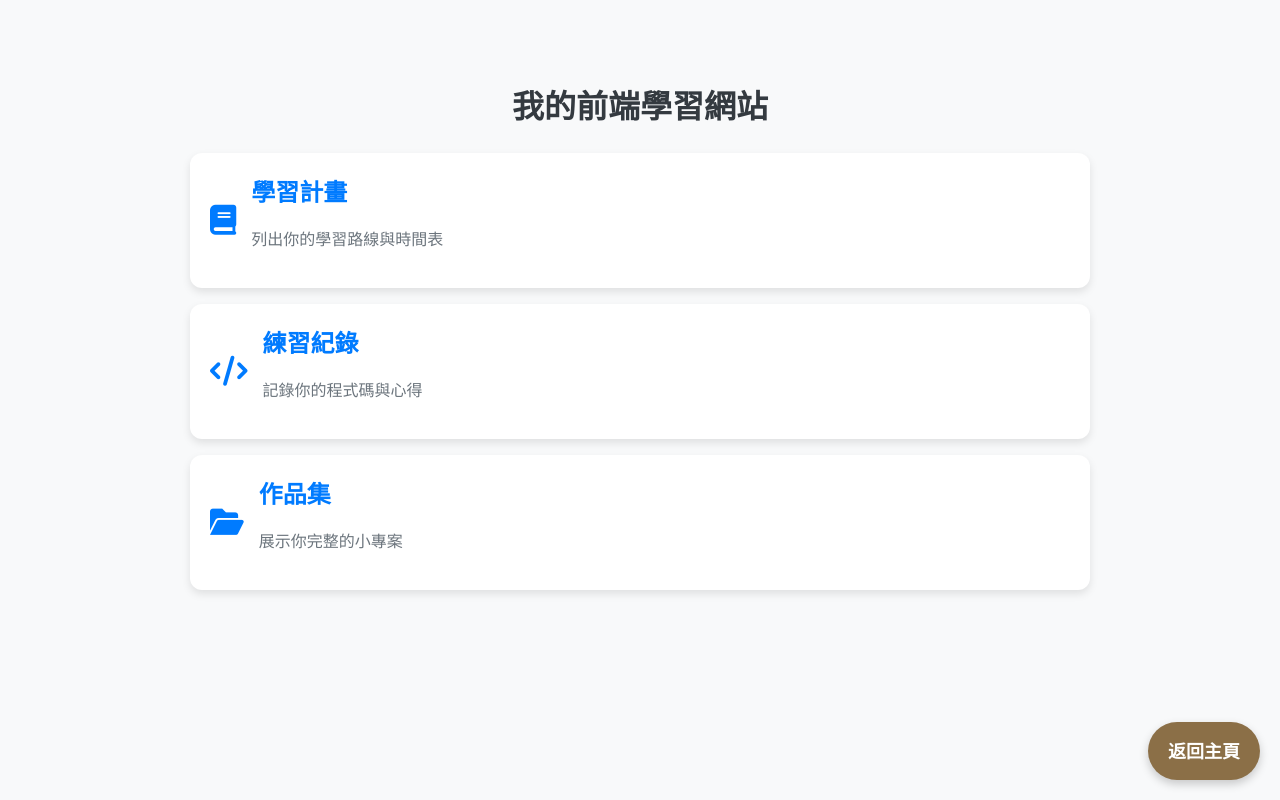
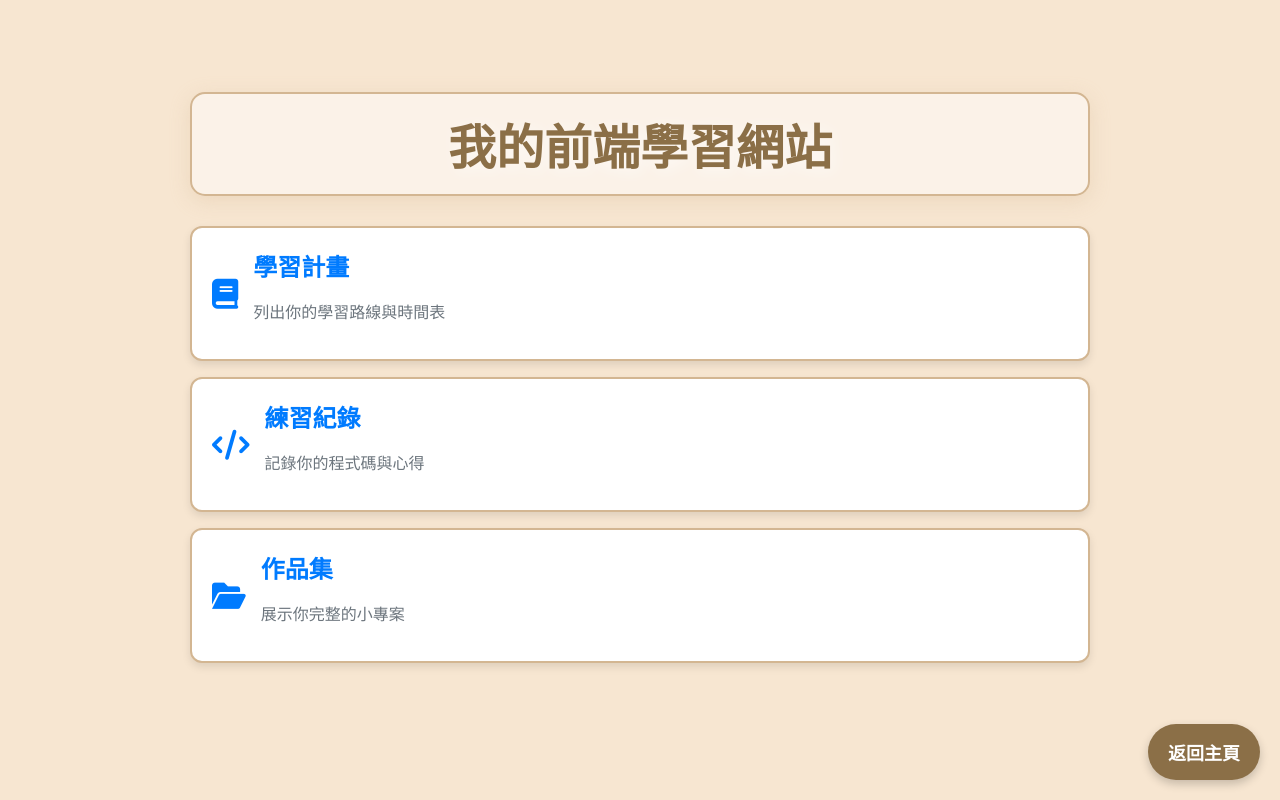
Before and after one commit to chanvivi/--01, a plain HTML site: page week2.html in a window 1280 px wide. Drawn offline with Linux system fonts and the light colour scheme.

Commit message:
風格與主頁統一

```diff
--- /dev/null
+++ b/css/work2.css
@@ -0,0 +1,103 @@
+
+body {
+    font-family: 'Noto Serif Georgian', serif;
+    max-width: 900px;
+    margin: 40px auto;
+    padding: 20px;
+    background-color: #f7e6d1; /* 淡雅背景 */
+    text-align: center;
+    color: #5a4a42;
+}
+
+h1 {
+    color: #8b6f47;
+    font-size: 48px;
+    margin-bottom: 30px;
+    padding: 15px 30px;
+    background: rgba(255, 255, 255, 0.5);
+    border-radius: 15px;
+    text-shadow: 3px 3px 15px rgba(255, 255, 255, 0.6);
+    font-weight: bold;
+    border: 2px solid #d3b692;
+    box-shadow: 0 5px 20px rgba(211, 182, 146, 0.3);
+}
+
+.card {
+    background: white;
+    border-radius: 12px;
+    padding: 20px;
+    margin: 16px auto;
+    display: flex;
+    align-items: center;
+    box-shadow: 0 4px 8px rgba(0, 0, 0, 0.1);
+    transition: transform 0.2s;
+    cursor: pointer;
+    border: 2px solid #d3b692;
+}
+
+.card:hover {
+    transform: translateY(-5px);
+    box-shadow: 0 6px 15px rgba(0, 0, 0, 0.15);
+}
+
+.card-content {
+    margin-left: 15px;
+    text-align: left;
+}
+
+.card h2 {
+    margin: 0;
+    color: #007bff;
+}
+
+.card p {
+    color: #6c757d;
+}
+
+.icon {
+    font-size: 30px;
+    color: #007bff;
+}
+
+.button {
+    display: inline-flex;
+    align-items: center;
+    padding: 12px 24px;
+    background-color: #007bff;
+    color: white;
+    text-decoration: none;
+    border-radius: 6px;
+    margin-top: 20px;
+    font-size: 16px;
+    box-shadow: 0 3px 6px rgba(0, 0, 0, 0.1);
+    transition: background 0.3s;
+}
+
+.button:hover {
+    background-color: #0056b3;
+}
+
+.button i {
+    margin-right: 8px;
+}
+
+/* 懸浮按鈕 */
+.floating-back-button {
+    position: fixed;
+    bottom: 20px;
+    right: 20px;
+    background-color: #8b6f47;
+    color: white;
+    padding: 15px 20px;
+    font-size: 18px;
+    font-weight: bold;
+    border-radius: 30px;
+    text-decoration: none;
+    box-shadow: 0 4px 10px rgba(0, 0, 0, 0.2);
+    transition: all 0.3s ease;
+}
+
+.floating-back-button:hover {
+    background-color: #a07d50;
+    transform: scale(1.1);
+}
--- a/week2.html
+++ b/week2.html
@@ -5,98 +5,17 @@
     <meta name="viewport" content="width=device-width, initial-scale=1.0">
     <title>我的前端學習網站</title>
     <link rel="stylesheet" href="https://cdnjs.cloudflare.com/ajax/libs/font-awesome/6.0.0/css/all.min.css">
-    <style>
-        body {
-            font-family: 'Poppins', sans-serif;
-            max-width: 900px;
-            margin: 40px auto;
-            padding: 20px;
-            background-color: #f8f9fa;
-            text-align: center;
-        }
-        h1 {
-            color: #343a40;
-        }
-        .card {
-            background: white;
-            border-radius: 12px;
-            padding: 20px;
-            margin: 16px auto;
-            display: flex;
-            align-items: center;
-            box-shadow: 0 4px 8px rgba(0, 0, 0, 0.1);
-            transition: transform 0.2s;
-            cursor: pointer;
-        }
-        .card:hover {
-            transform: translateY(-5px);
-        }
-        .card-content {
-            margin-left: 15px;
-            text-align: left;
-        }
-        .card h2 {
-            margin: 0;
-            color: #007bff;
-        }
-        .card p {
-            color: #6c757d;
-        }
-        .icon {
-            font-size: 30px;
-            color: #007bff;
-        }
-        .button {
-            display: inline-flex;
-            align-items: center;
-            padding: 12px 24px;
-            background-color: #007bff;
-            color: white;
-            text-decoration: none;
-            border-radius: 6px;
-            margin-top: 20px;
-            font-size: 16px;
-            box-shadow: 0 3px 6px rgba(0, 0, 0, 0.1);
-            transition: background 0.3s;
-        }
-        .button:hover {
-            background-color: #0056b3;
-        }
-        .button i {
-            margin-right: 8px;
-        }
-
-        /* 懸浮按鈕 */
-.floating-back-button {
-    position: fixed;
-    bottom: 20px;
-    right: 20px;
-    background-color: #8b6f47;
-    color: white;
-    padding: 15px 20px;
-    font-size: 18px;
-    font-weight: bold;
-    border-radius: 30px;
-    text-decoration: none;
-    box-shadow: 0 4px 10px rgba(0, 0, 0, 0.2);
-    transition: all 0.3s ease;
-}
-
-.floating-back-button:hover {
-    background-color: #a07d50;
-    transform: scale(1.1);
-}
-    </style>
     <!-- 字體 -->
     <link rel="preconnect" href="https://fonts.googleapis.com">
     <link rel="preconnect" href="https://fonts.gstatic.com" crossorigin>
-    <link href="https://fonts.googleapis.com/css2?family=Poppins:ital,wght@0,100;0,200;0,300;0,400;0,500;0,600;0,700;0,800;0,900;1,100;1,200;1,300;1,400;1,500;1,600;1,700;1,800;1,900&display=swap" rel="stylesheet">
+    <link href="https://fonts.googleapis.com/css2?family=Noto+Serif+Georgian:wght@100..900&display=swap" rel="stylesheet">
+    <link rel="stylesheet" href="css\work2.css">
     <script>
         function goToLearningPlan(event) {
             event.stopPropagation();  // 阻止事件冒泡
             window.location.href = "learning-plan.html";
-            window.location.href = "learning-plan.html";
         }
+
         function goToPortfolio() {
             window.location.href = "working.html";
         }
```
